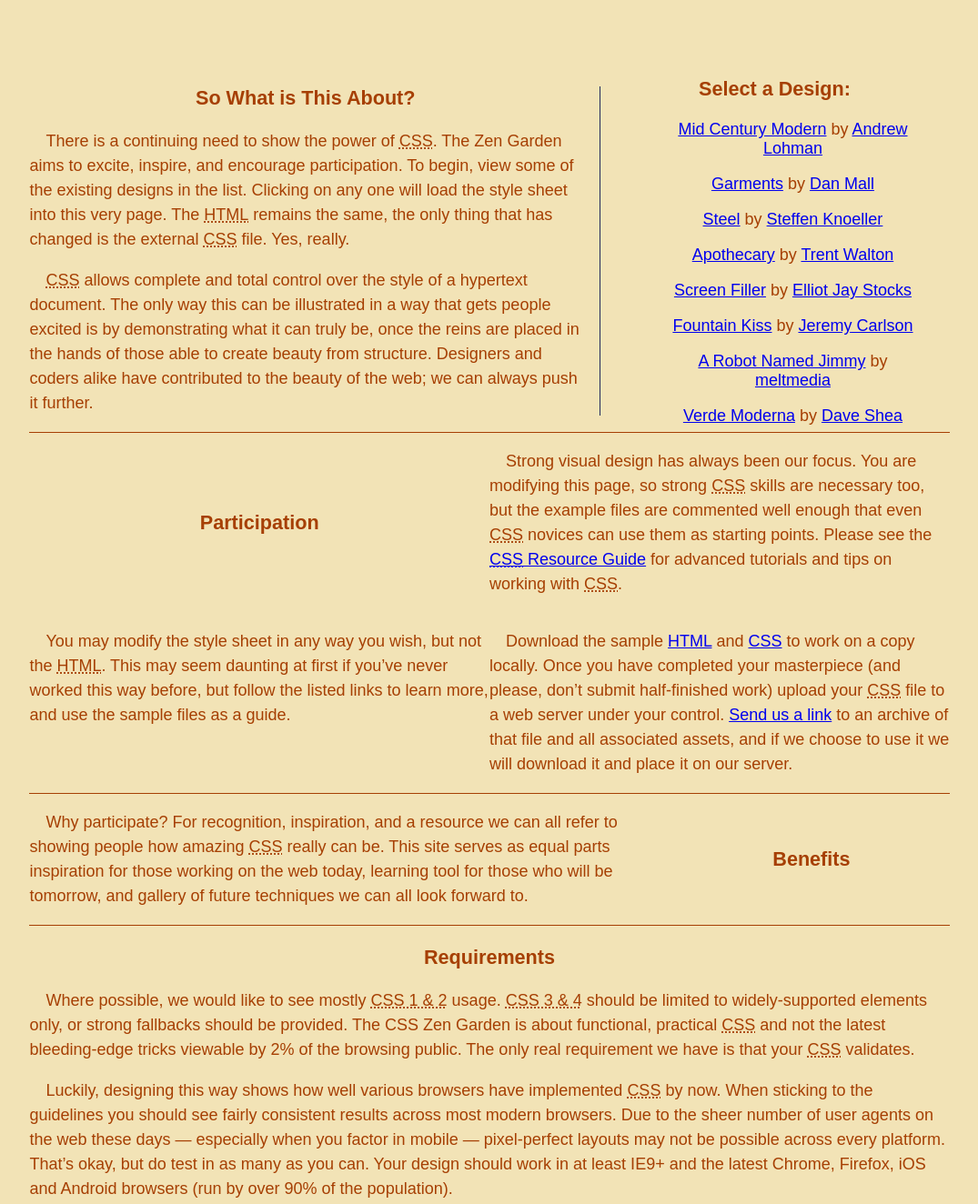
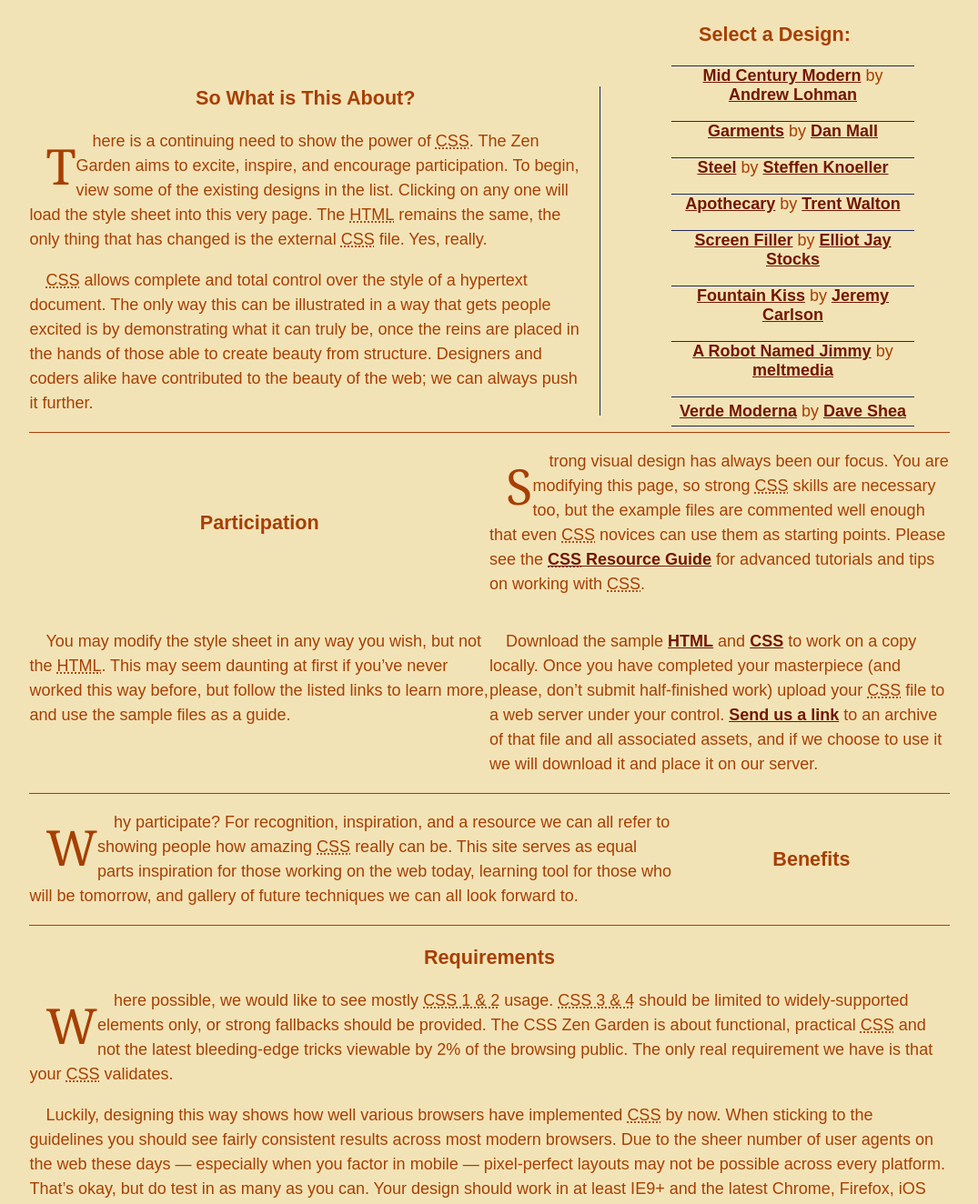
Before and after one commit to felipesilva-pd/desenvolve-introducao-web, a plain HTML site: page CSS Zen Garden/index.html in a window 1280 px wide. Shown: the part 485-1809 px from the top of the page at 91% size, without its empty margins (102-1177 px from the left). Drawn offline with Linux system fonts and the light colour scheme.

Commit message:
Add files via upload

```diff
--- a/CSS Zen Garden/style.css
+++ b/CSS Zen Garden/style.css
@@ -47,7 +47,7 @@ abbr {
 }
 #design-selection {
     position: absolute;
-    top: 540px;
+    top: 480px;
     left: 62%;
     padding-left: 2%;
     padding-right: 2%;
@@ -136,3 +136,48 @@ footer {
 .participation  p {
     flex-basis: 50%;
 }
+
+/*1. Customize a aparência dos links da seguinte forma:
+- Por padrão, devem ter a cor de destaque e estarem em negrito.
+- Se sobrepostos, devem ter sua cor alterada para uma tonalidade mais clara/escura.
+Os links visitados não devem ficar mais em negrito.
+2. Vamos dar um destaque a primeira letra do primeiro parágrafo da seção principal.
+ Você deverá customizá-lo para que:
+- Tenha tamanho de fonte 3 vezes maior que o padrão.
+- Seja de uma fonte diferente da escolhida para o  site.
+- Fique flutuando a esquerda.
+OBS: você precisará aplicar mais de um pseudo seletor para realizar essa estilização. Fique atento!
+3. Utilize bordas para criar um separador entre os itens presentes no menu de design.
+Aplique uma borda superior no topo de todos os itens de menu.
+Aplique uma borda inferior apenas no último item da lista
+*/
+
+a {
+    color: #731702;
+    font-weight: bold;
+}
+
+a:hover{
+    color:rgba(126, 25, 25, 0.425);
+}
+
+a:visited {
+    font-weight: normal;
+}
+
+
+.main p:first-of-type::first-letter {
+    font-size: 3em;
+    font-family: Georgia, 'Times New Roman', Times, serif;
+    float: left;
+}
+
+.design-selection li {
+    border-top: #1f295c solid 1px;
+}
+
+.design-selection li:last-child {
+    border-bottom: #1f295c solid 1px;
+    padding-top: 5px;
+    padding-bottom: 5px;
+}
```
